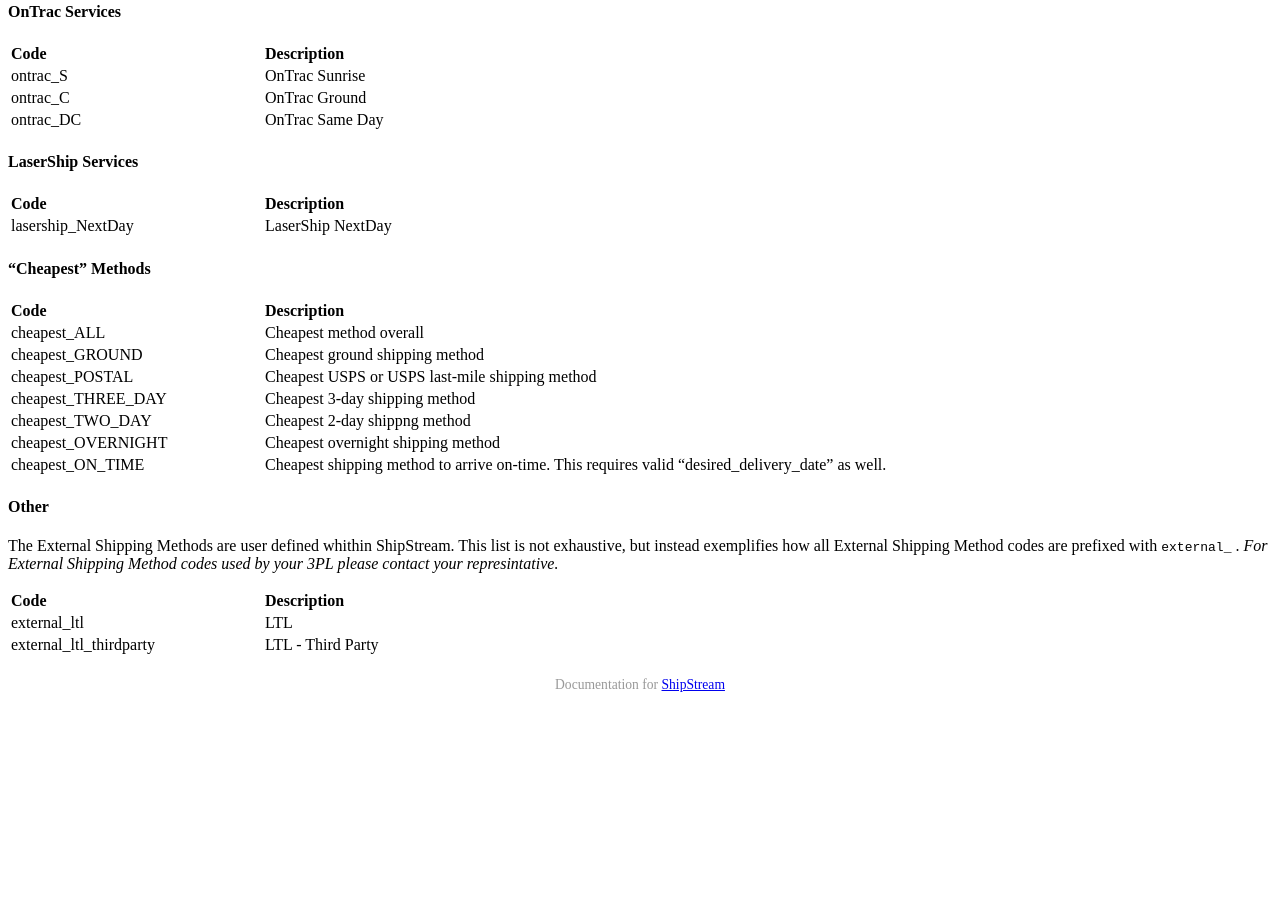
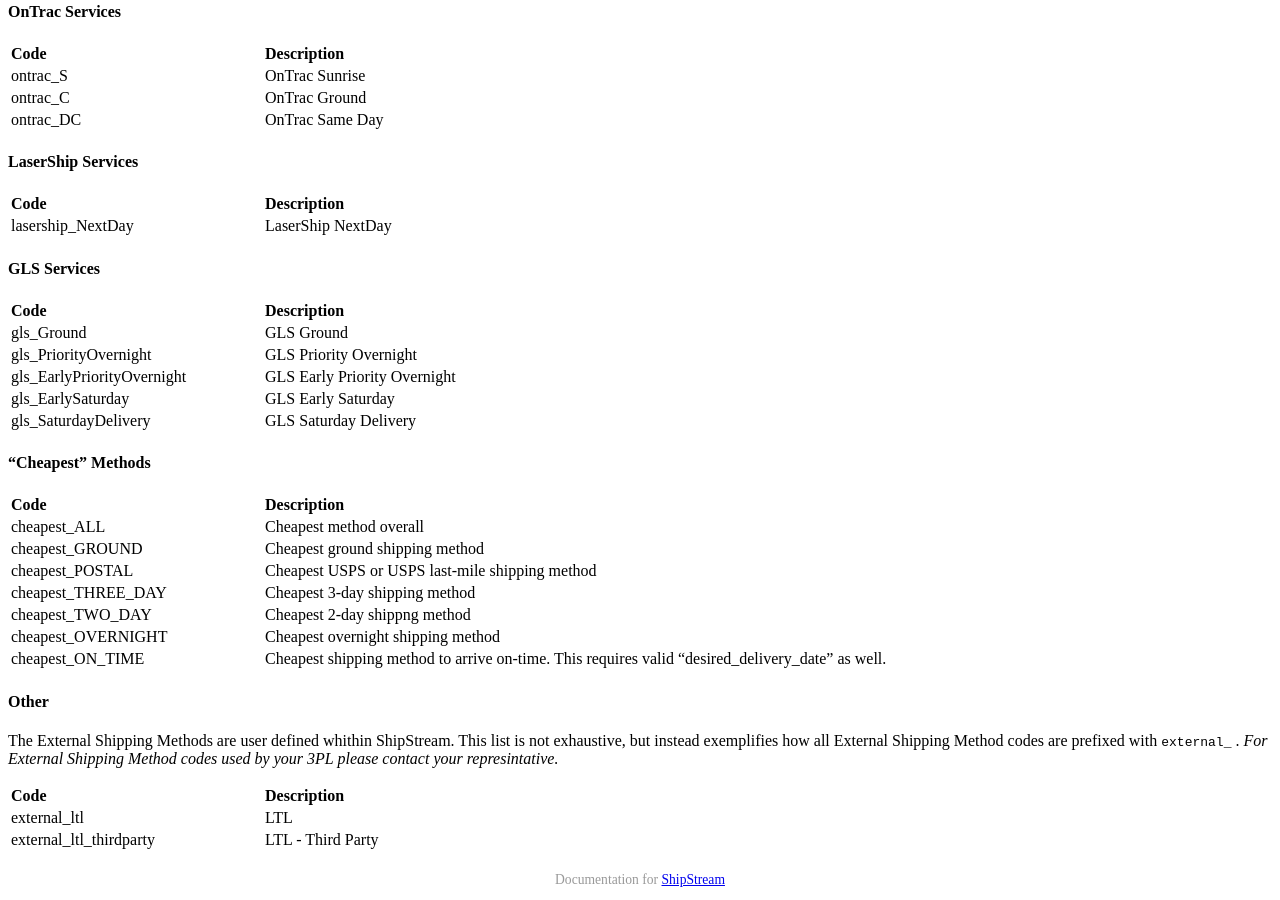
Before and after one commit to ShipStream/shipstream.github.io, a Jekyll site: the page built from _posts/2014-07-25-shipping-methods.md, in a window 1280 px wide and 900 px high, scrolled down 1875 px. Built offline with Jekyll 4.4.1, drawn with Linux system fonts in a browser that asks for light colours; a style sheet for code colours, icons or effects is not loaded; before the commit the page ends 2588 px from its top, so only the background shows below that.

Commit message:
Add GLS services. (#40)

```diff
--- a/_posts/2014-07-25-shipping-methods.md
+++ b/_posts/2014-07-25-shipping-methods.md
@@ -86,6 +86,16 @@ not be available on your account or in your area but all services are listed for
 |:-----|:-------------|
 | lasership_NextDay | LaserShip NextDay |
 
+#### GLS Services
+
+| Code | Description |
+|:-----|:-------------|
+| gls_Ground | GLS Ground |
+| gls_PriorityOvernight | GLS Priority Overnight |
+| gls_EarlyPriorityOvernight | GLS Early Priority Overnight |
+| gls_EarlySaturday | GLS Early Saturday |
+| gls_SaturdayDelivery | GLS Saturday Delivery |
+
 #### "Cheapest" Methods
 
 | Code | Description |
```
